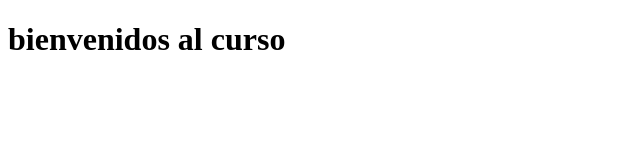
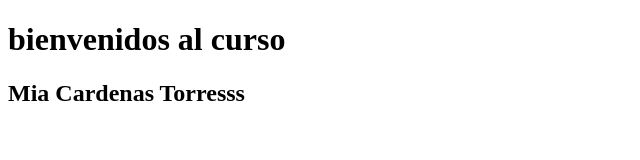
Before and after one commit to MiaSise-12/clase_06, a plain HTML site: page index.html in a window 1280 px wide. Shown: the whole page, without its empty margins (0-640 px from the left). Drawn offline with Linux system fonts and the light colour scheme.

Commit message:
En el archivo index escribi mi nombre

```diff
--- a/index.html
+++ b/index.html
@@ -7,5 +7,6 @@
 </head>
 <body>
     <h1>bienvenidos al curso </h1>
+    <h2>Mia Cardenas Torresss</h2>
 </body>
 </html>
```
